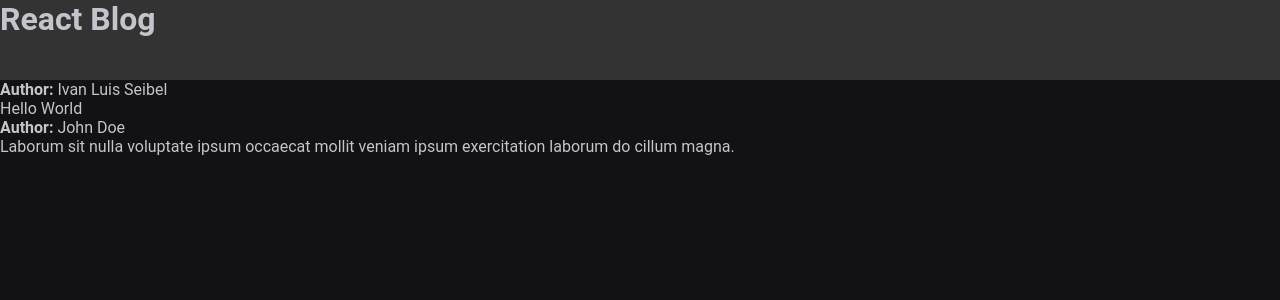
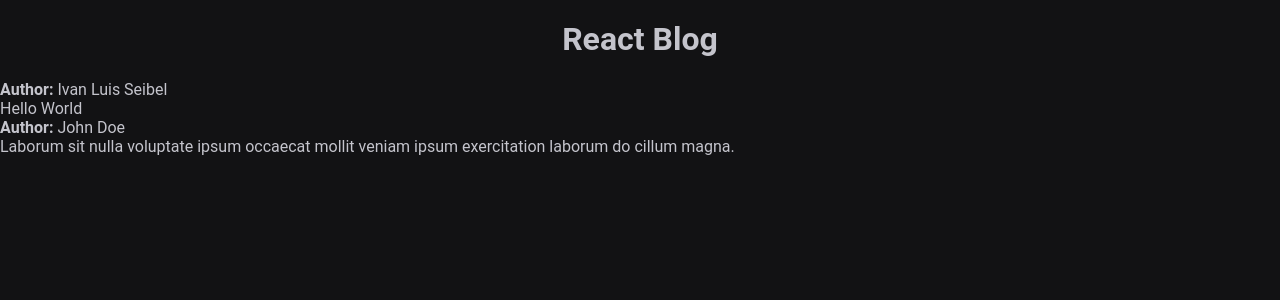
Before and after one commit to ivanseibel/ignite-2022-react-feed, a React (Vite) app: page / in a window 1280 px wide. Shown: the top 300 px of the page. Built offline with nearby package versions, Linux system fonts and the light colour scheme.

Commit message:
implement header styles

```diff
--- a/src/components/Header.module.css
+++ b/src/components/Header.module.css
@@ -1,4 +1,11 @@
 .header {
-  background: #333;
+  background: --var(--gray-800);
+  display: flex;
+  justify-content: center;
+  padding: 1.25rem 0;
   height: 80px;
 }
+
+.header img {
+  height: 2rem;
+}
```
